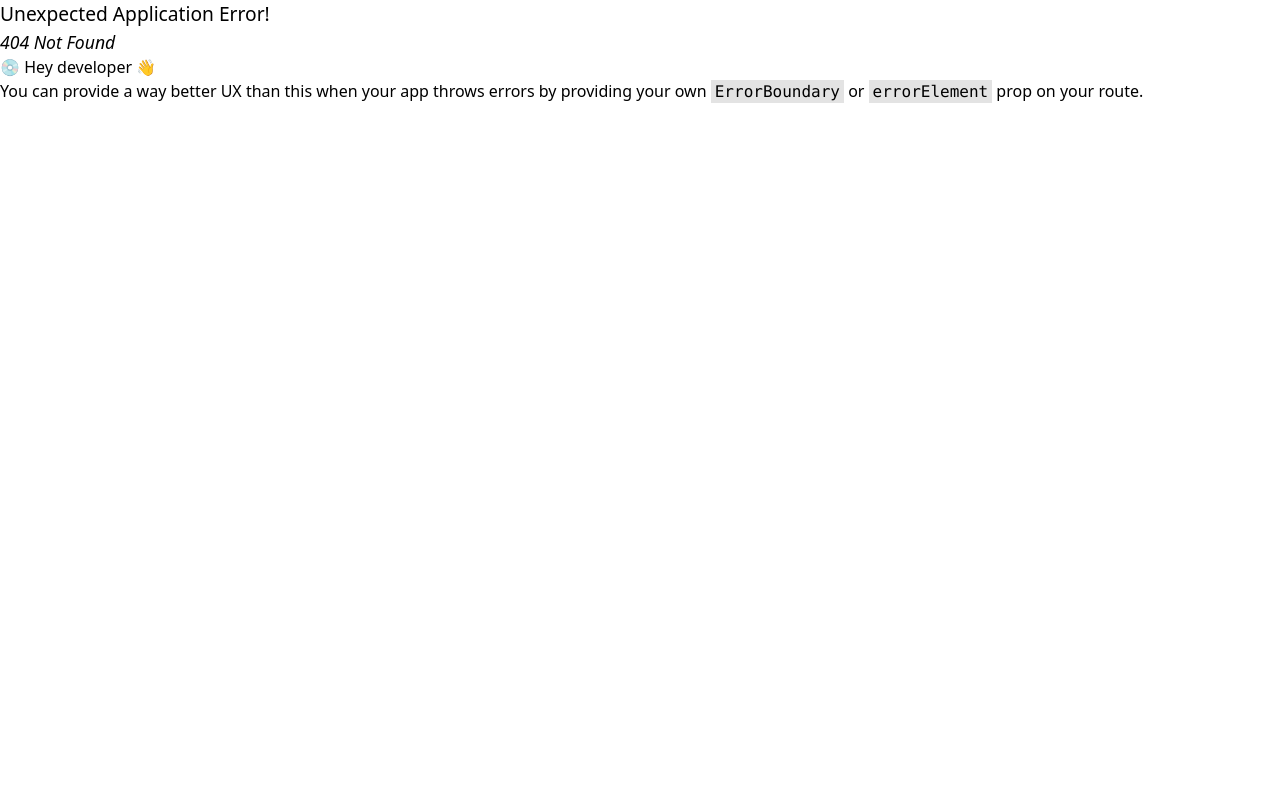
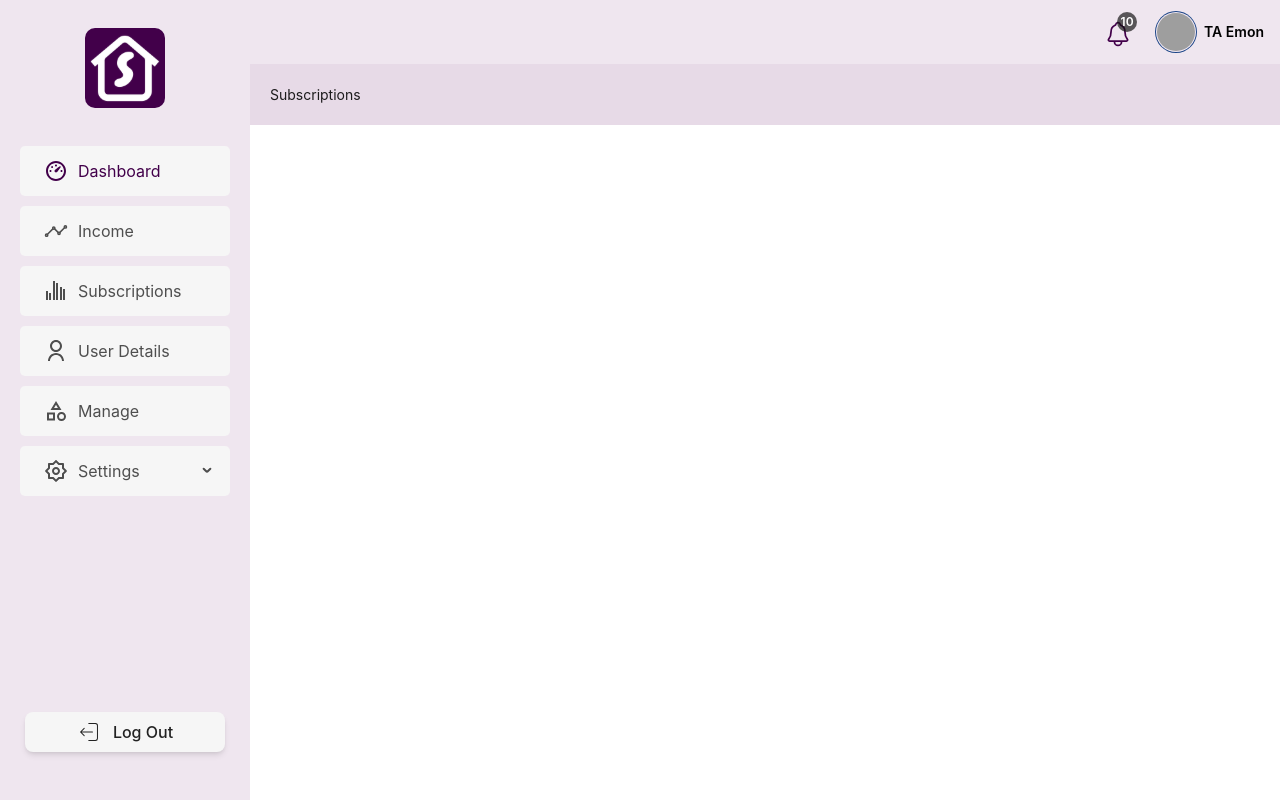
Before and after one commit to MDTanvirAhmedEmon/reactTS-ready-dashboard, a React (Vite) app: page /subscriptions in a window 1280 px wide. Before the commit this address had no page. Built offline with nearby package versions, Linux system fonts and the light colour scheme; grey boxes are pictures that could not be loaded.

Commit message:
created subscription and manage page

```diff
--- a/src/components/LayoutsComponents/Sidebar.tsx
+++ b/src/components/LayoutsComponents/Sidebar.tsx
@@ -54,7 +54,7 @@ const Sidebar: React.FC<SidebarProps> = ({ collapsed }) => {
                             key: '3',
                             // icon: <img src={location.pathname === '/' ? dashboardActive : dashboard} className='menu-icon' />,
                             icon: <RiBarChartGroupedLine className='w-6 h-6' />,
-                            label: <Link className=' text-[16px]' to={`/income`}>Subscriptions</Link>,
+                            label: <Link className=' text-[16px]' to={`/subscriptions`}>Subscriptions</Link>,
                         },
                         {
                             key: '4',
@@ -66,7 +66,7 @@ const Sidebar: React.FC<SidebarProps> = ({ collapsed }) => {
                             key: '5',
                             // icon: <img src={location.pathname === '/' ? dashboardActive : dashboard} className='menu-icon' />,
                             icon: <MdOutlineCategory className='w-6 h-6' />,
-                            label: <Link className=' text-[16px]' to={`/income`}>Manage</Link>,
+                            label: <Link className=' text-[16px]' to={`/manage`}>Manage</Link>,
                         },
                         {
                             key: '6',
--- /dev/null
+++ b/src/pages/manage/Manage.tsx
@@ -0,0 +1,10 @@
+
+const Manage = () => {
+    return (
+        <div>
+            Manage
+        </div>
+    );
+};
+
+export default Manage;
--- /dev/null
+++ b/src/pages/subscriptions/Subscriptions.tsx
@@ -0,0 +1,10 @@
+
+const Subscriptions = () => {
+    return (
+        <div>
+            Subscriptions
+        </div>
+    );
+};
+
+export default Subscriptions;
```
Also changed, not shown: src/routes/routes.tsx (+11 -1 lines).
